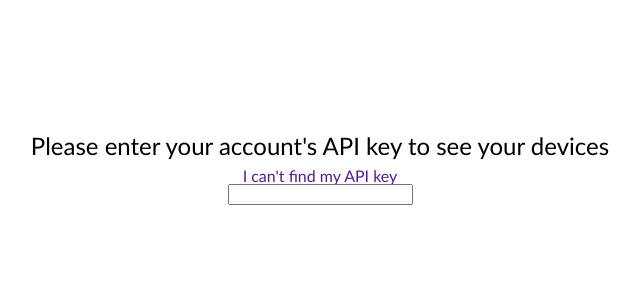
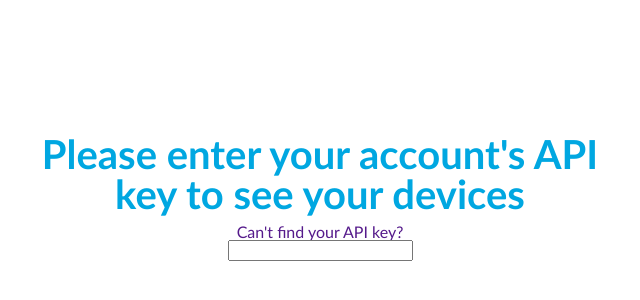
Before and after one commit to CamBuscher/Hydrate-2.0, a React app: page / in a window 1280 px wide. Shown: the part 66-366 px from the top of the page, without its empty margins (320-960 px from the left). Built offline with nearby package versions, Linux system fonts and the light colour scheme.

Commit message:
Add some color to header

```diff
--- a/src/LogIn/LogIn.css
+++ b/src/LogIn/LogIn.css
@@ -6,8 +6,10 @@
 }
 
 .LogIn h2 {
-  font-size: 24px;
+  font-size: 40px;
   margin-bottom: 10px;
+  color: #00A7E1;
+  font-weight: bold;
 }
 
 .LogIn a {
--- a/src/LogIn/LogIn.jsx
+++ b/src/LogIn/LogIn.jsx
@@ -22,7 +22,7 @@ class LogIn extends Component {
     return(
       <div className='LogIn'>
         <h2>Please enter your account's API key to see your devices</h2>
-        <p><a href='' target='_blank'>I can't find my API key</a></p>
+        <p><a href='' target='_blank'>Can't find your API key?</a></p>
         <input type="text" value={this.state.key} name='key' onChange={this.handleChange}/>
       </div>
     )
```
